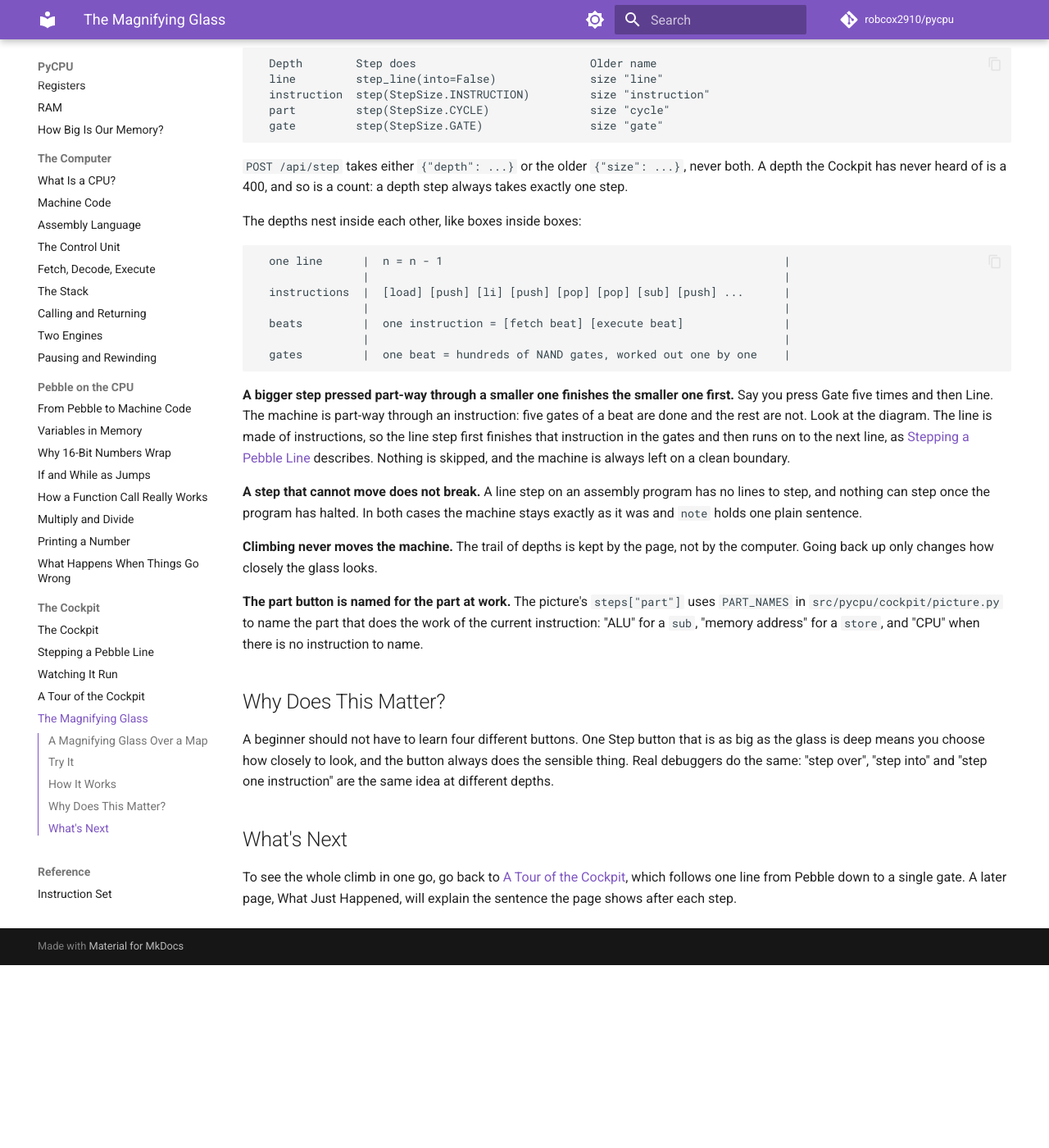
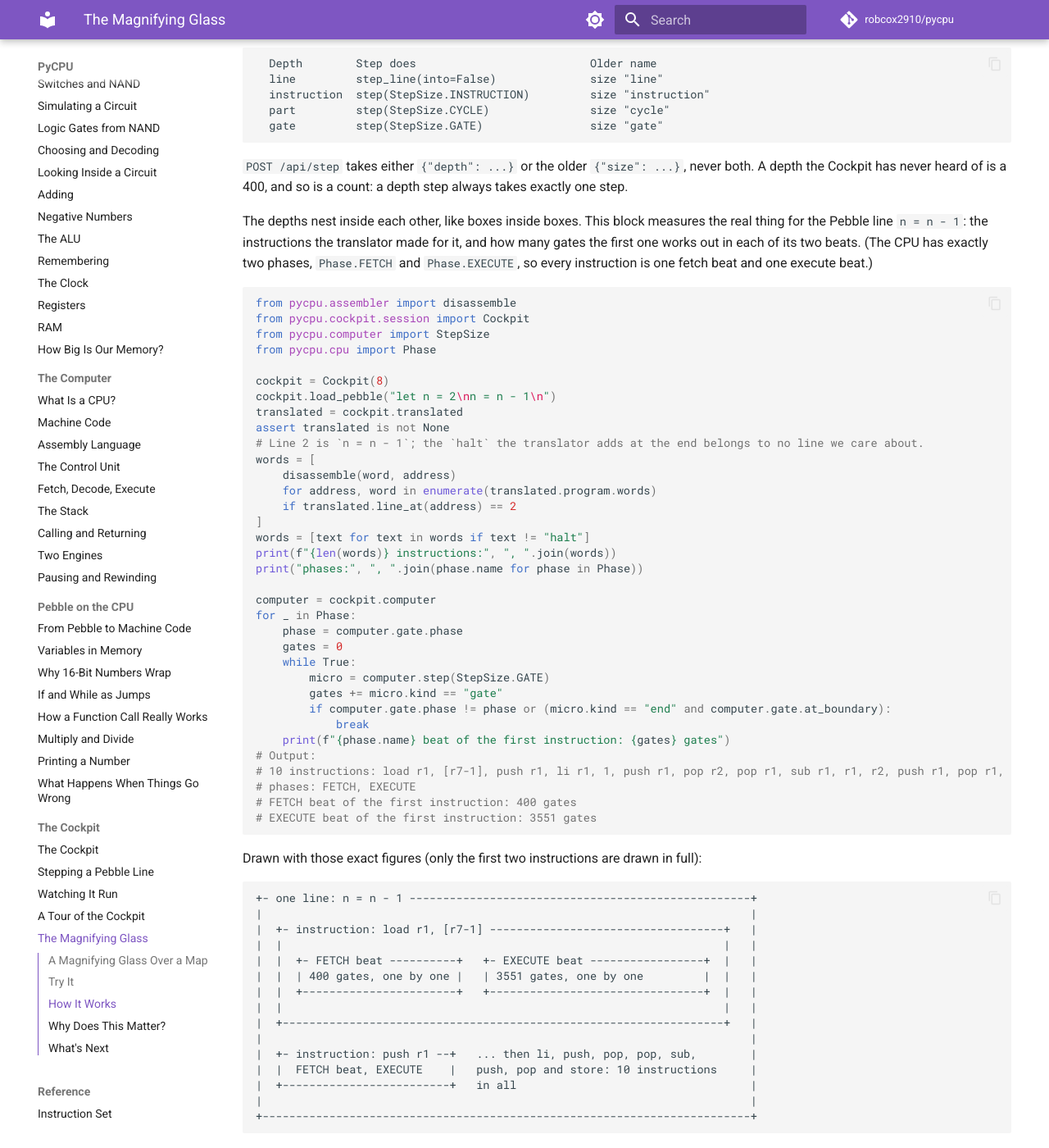
Before and after one commit to robcox2910/pycpu, an MkDocs documentation site: the page built from docs/concepts/the-magnifying-glass.md, in a window 1280 px wide and 1400 px high, scrolled down 1958 px. Shown: the whole window at 82% size. Built offline with MkDocs 1.6.1 and Material for MkDocs 9.7.7, drawn with Linux system fonts in a browser that asks for light colours; comment, search, counter and statistics services are not loaded; before the commit the page ends 3135 px from its top, so only the background shows below that; some of the changed text lies outside the part shown.

Commit message:
docs: draw the depths as real nested boxes
Co-Authored-By: Claude Opus 5.5 <noreply@anthropic.com>

````diff
--- a/docs/concepts/the-magnifying-glass.md
+++ b/docs/concepts/the-magnifying-glass.md
@@ -92,17 +92,71 @@ Each depth is one of the moves from the pages before this one. The mapping lives
 both. A depth the Cockpit has never heard of is a 400, and so is a count: a depth step
 always takes exactly one step.
 
-The depths nest inside each other, like boxes inside boxes:
+The depths nest inside each other, like boxes inside boxes. This block measures the
+real thing for the Pebble line `n = n - 1`: the instructions the translator made for
+it, and how many gates the first one works out in each of its two beats. (The CPU has
+exactly two phases, `Phase.FETCH` and `Phase.EXECUTE`, so every instruction is one
+fetch beat and one execute beat.)
+
+```python
+from pycpu.assembler import disassemble
+from pycpu.cockpit.session import Cockpit
+from pycpu.computer import StepSize
+from pycpu.cpu import Phase
+
+cockpit = Cockpit(8)
+cockpit.load_pebble("let n = 2\nn = n - 1\n")
+translated = cockpit.translated
+assert translated is not None
+# Line 2 is `n = n - 1`; the `halt` the translator adds at the end belongs to no line we care about.
+words = [
+    disassemble(word, address)
+    for address, word in enumerate(translated.program.words)
+    if translated.line_at(address) == 2
+]
+words = [text for text in words if text != "halt"]
+print(f"{len(words)} instructions:", ", ".join(words))
+print("phases:", ", ".join(phase.name for phase in Phase))
+
+computer = cockpit.computer
+for _ in Phase:
+    phase = computer.gate.phase
+    gates = 0
+    while True:
+        micro = computer.step(StepSize.GATE)
+        gates += micro.kind == "gate"
+        if computer.gate.phase != phase or (micro.kind == "end" and computer.gate.at_boundary):
+            break
+    print(f"{phase.name} beat of the first instruction: {gates} gates")
+# Output:
+# 10 instructions: load r1, [r7-1], push r1, li r1, 1, push r1, pop r2, pop r1, sub r1, r1, r2, push r1, pop r1, store r1, [r7-1]
+# phases: FETCH, EXECUTE
+# FETCH beat of the first instruction: 400 gates
+# EXECUTE beat of the first instruction: 3551 gates
+```
+
+Drawn with those exact figures (only the first two instructions are drawn in full):
 
 ```text
-  one line      |  n = n - 1                                                   |
-                |                                                              |
-  instructions  |  [load] [push] [li] [push] [pop] [pop] [sub] [push] ...      |
-                |                                                              |
-  beats         |  one instruction = [fetch beat] [execute beat]               |
-                |                                                              |
-  gates         |  one beat = hundreds of NAND gates, worked out one by one    |
++- one line: n = n - 1 ---------------------------------------------------+
+|                                                                         |
+|  +- instruction: load r1, [r7-1] -----------------------------------+   |
+|  |                                                                  |   |
+|  |  +- FETCH beat ----------+   +- EXECUTE beat -----------------+  |   |
+|  |  | 400 gates, one by one |   | 3551 gates, one by one         |  |   |
+|  |  +-----------------------+   +--------------------------------+  |   |
+|  |                                                                  |   |
+|  +------------------------------------------------------------------+   |
+|                                                                         |
+|  +- instruction: push r1 --+   ... then li, push, pop, pop, sub,        |
+|  |  FETCH beat, EXECUTE    |   push, pop and store: 10 instructions     |
+|  +-------------------------+   in all                                   |
+|                                                                         |
++-------------------------------------------------------------------------+
 ```
+
+The picture's gate counts belong to the first instruction on a 256-word machine; other
+instructions have their own counts.
 
 **A bigger step pressed part-way through a smaller one finishes the smaller one first.**
 Say you press Gate five times and then Line. The machine is part-way through an
````
